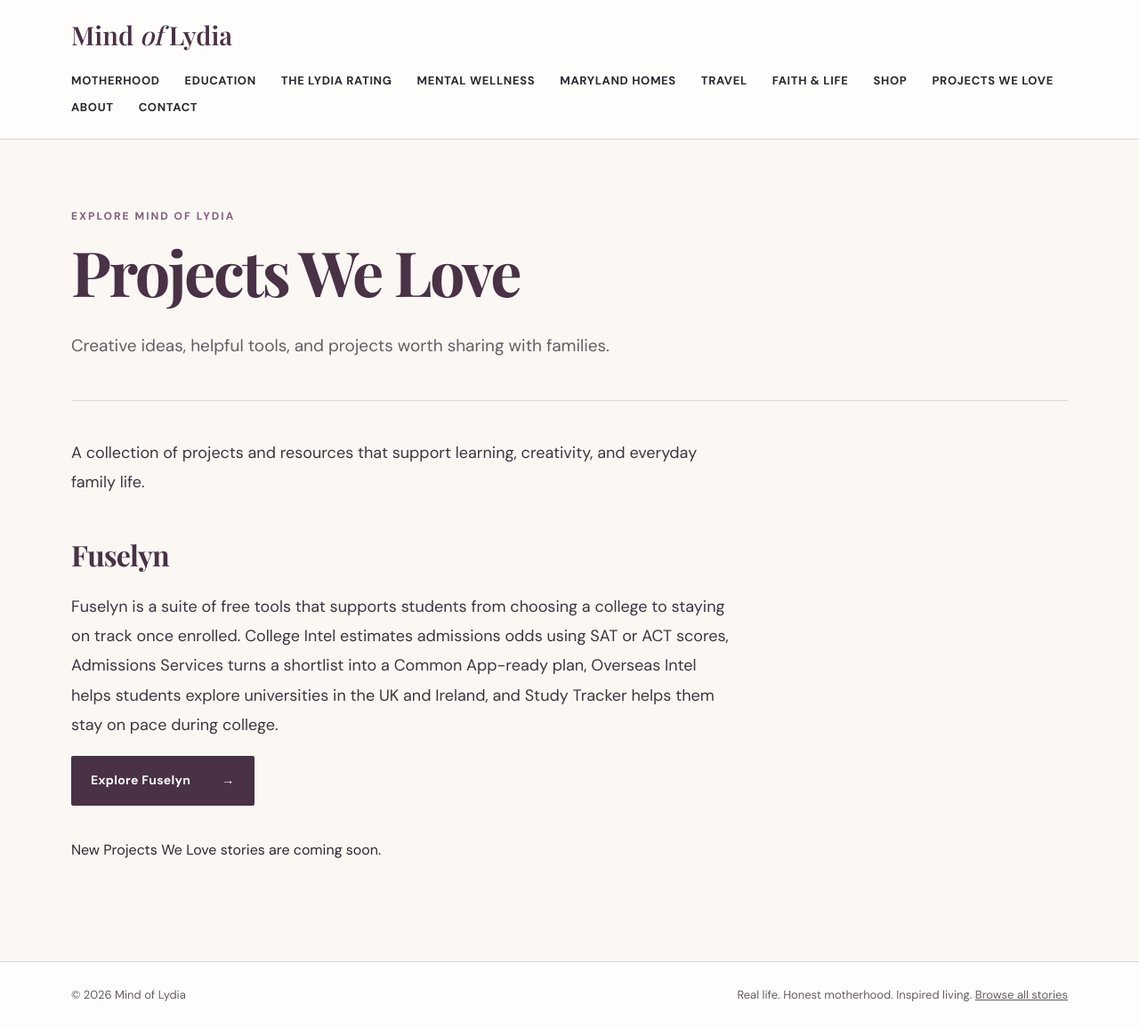
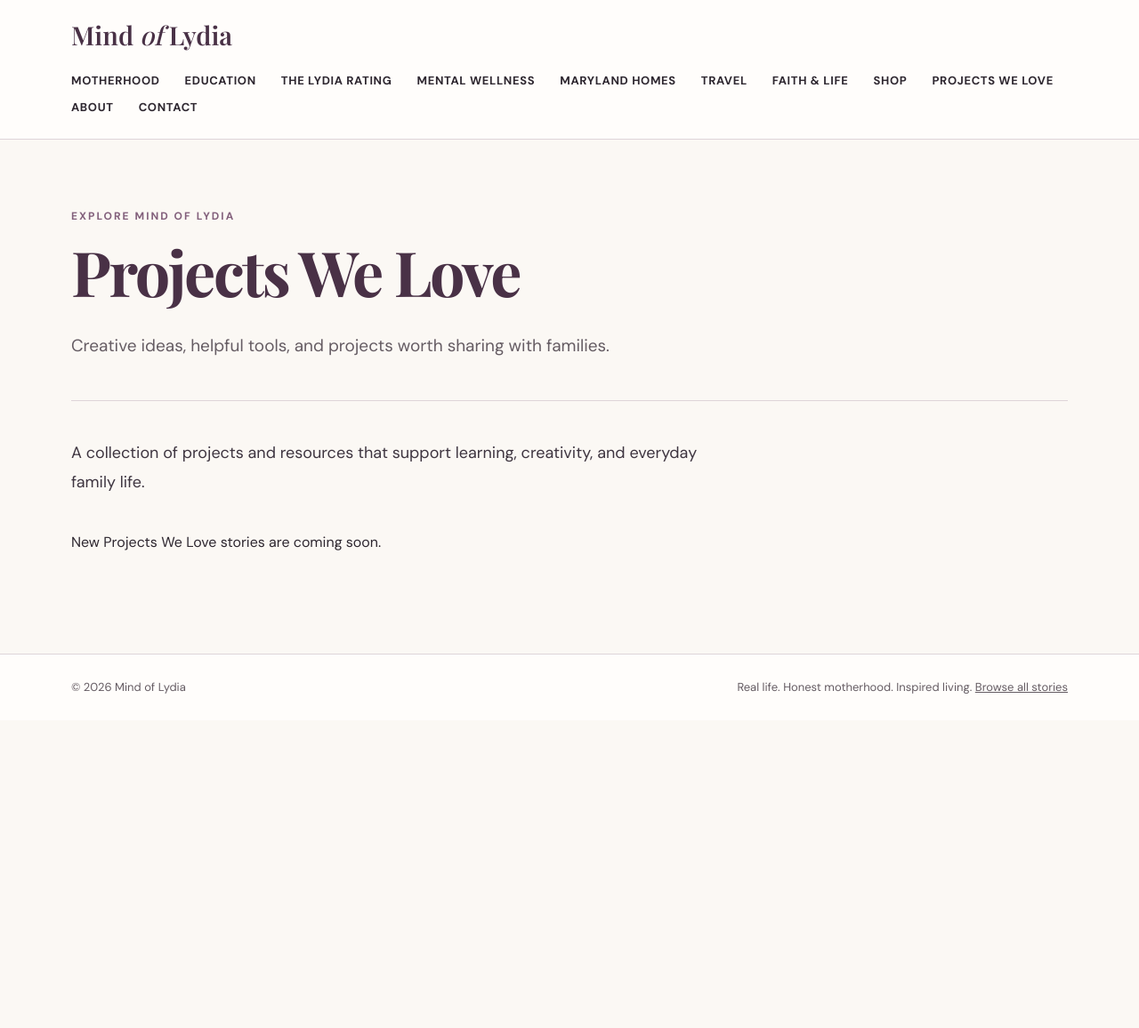
Before and after one commit to lydiarim22-coder/mindoflydia, a Jekyll site: the page built from projects-we-love.md, in a window 1280 px wide. Shown: the whole page at 89% size. Built offline with Jekyll 4.4.1, drawn with Linux system fonts in a browser that asks for light colours; some web fonts are replaced; after the commit the page ends 900 px from its top, so only the background shows below that.

Commit message:
Remove Fuselyn feature from Projects We Love

```diff
--- a/projects-we-love.md
+++ b/projects-we-love.md
@@ -6,6 +6,3 @@ category: projects-we-love
 description: Creative ideas, helpful tools, and projects worth sharing with families.
 ---
 <p>A collection of projects and resources that support learning, creativity, and everyday family life.</p>
-<h2>Fuselyn</h2>
-<p>Fuselyn is a suite of free tools that supports students from choosing a college to staying on track once enrolled. College Intel estimates admissions odds using SAT or ACT scores, Admissions Services turns a shortlist into a Common App-ready plan, Overseas Intel helps students explore universities in the UK and Ireland, and Study Tracker helps them stay on pace during college.</p>
-<p><a class="button" style="color: #ffffff;" href="https://fuselyn.com/">Explore Fuselyn <span aria-hidden="true">&rarr;</span></a></p>
```
